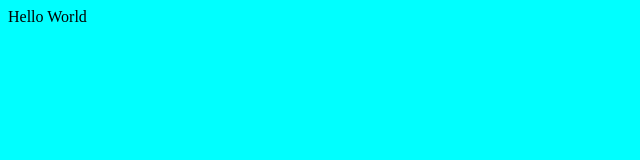
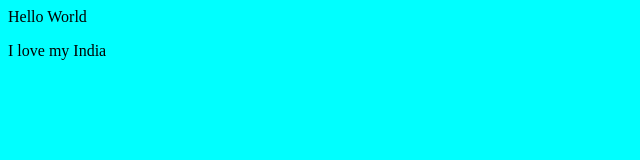
Before and after one commit to KrishnaMohanRam/project2, a plain HTML site: page Index.html in a window 1280 px wide. Shown: the full height of the page, 0-640 px from the left. Drawn offline with Linux system fonts and the light colour scheme.

Commit message:
Add a paragraph

```diff
--- a/Index.html
+++ b/Index.html
@@ -9,5 +9,6 @@
 </head>
 <body>
     Hello World
+    <p>I love my India</p>
 </body>
 </html>
```
